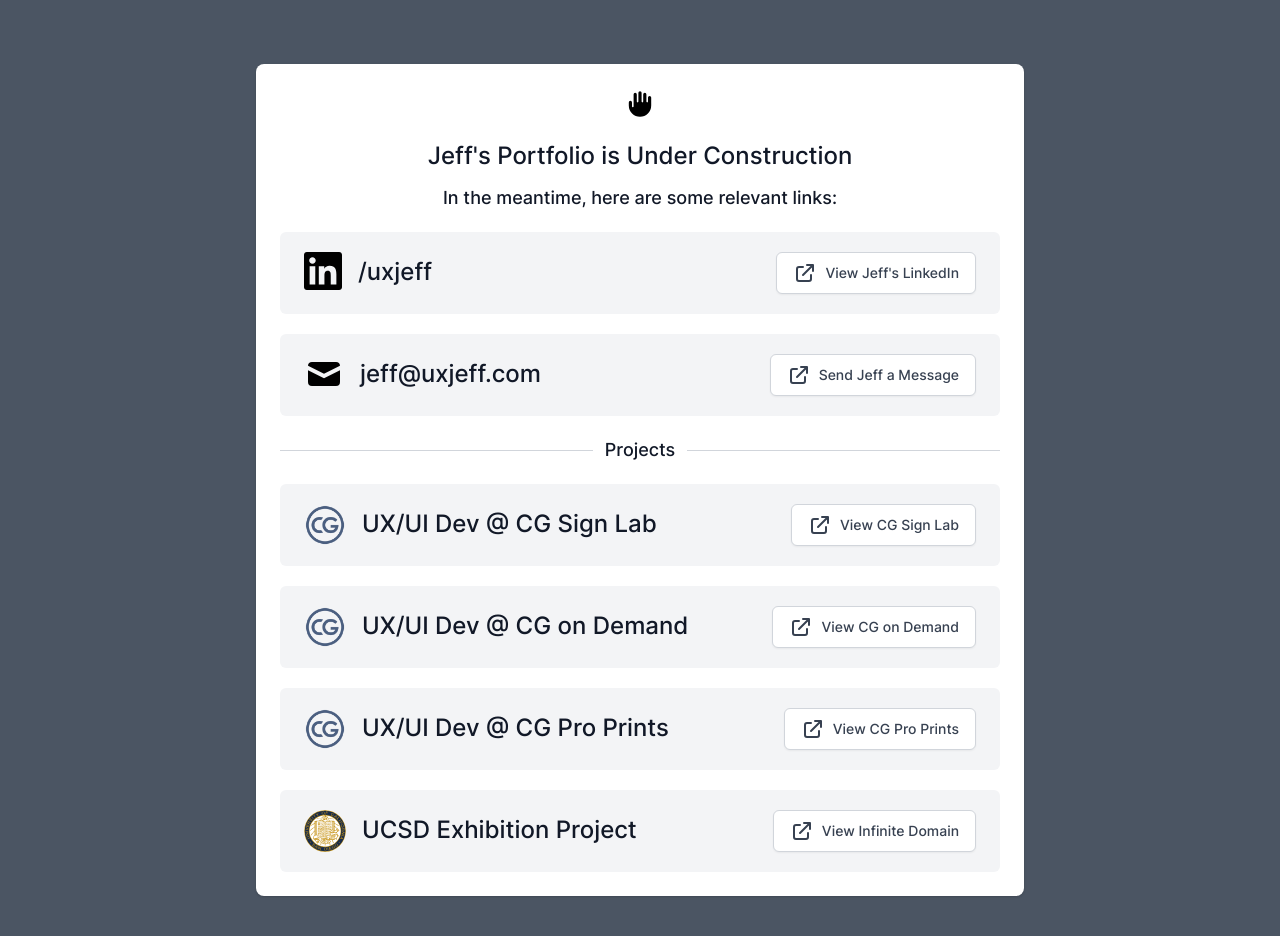
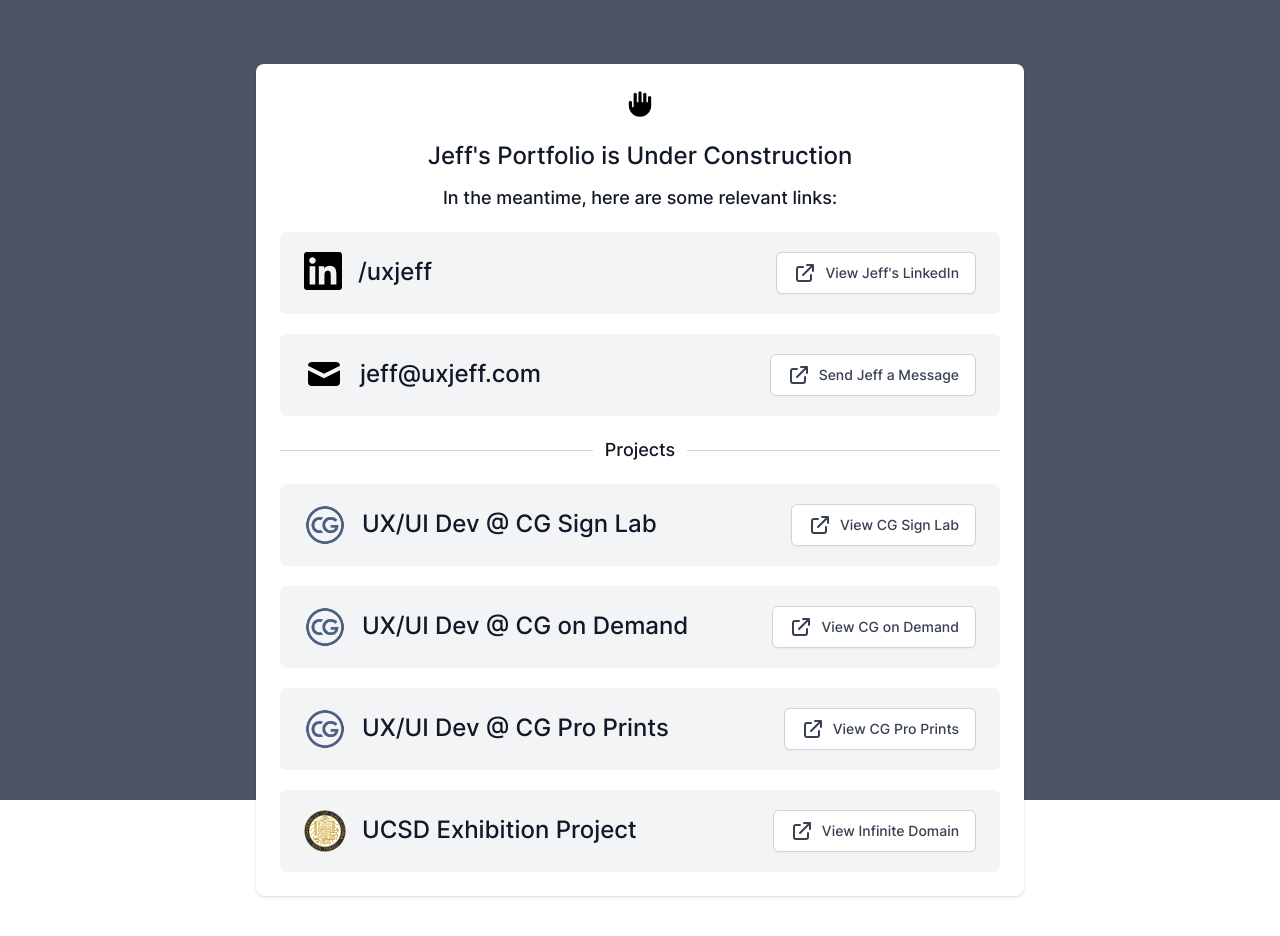
Before and after one commit to jefudev/uxjeffcom, a Vue app: page / in a window 1280 px wide. Shown: the top 936 px of the page. Built offline with nearby package versions, Linux system fonts and the light colour scheme; what @tailwindcss/typography would draw is missing.

Commit message:
updated background height

```diff
--- a/src/views/Home.vue
+++ b/src/views/Home.vue
@@ -1,6 +1,6 @@
 <!-- This example requires Tailwind CSS v2.0+ -->
 <template>
-  <div class="bg-gray-600 h-full">
+  <div class="bg-gray-600 h-screen min-h-full">
     <div class="max-w-7xl mx-auto px-4 sm:px-6 lg:px-8">
       <!-- We've used 3xl here, but feel free to try other max-widths based on your needs -->
       <div class="max-w-3xl mx-auto py-16">
```
